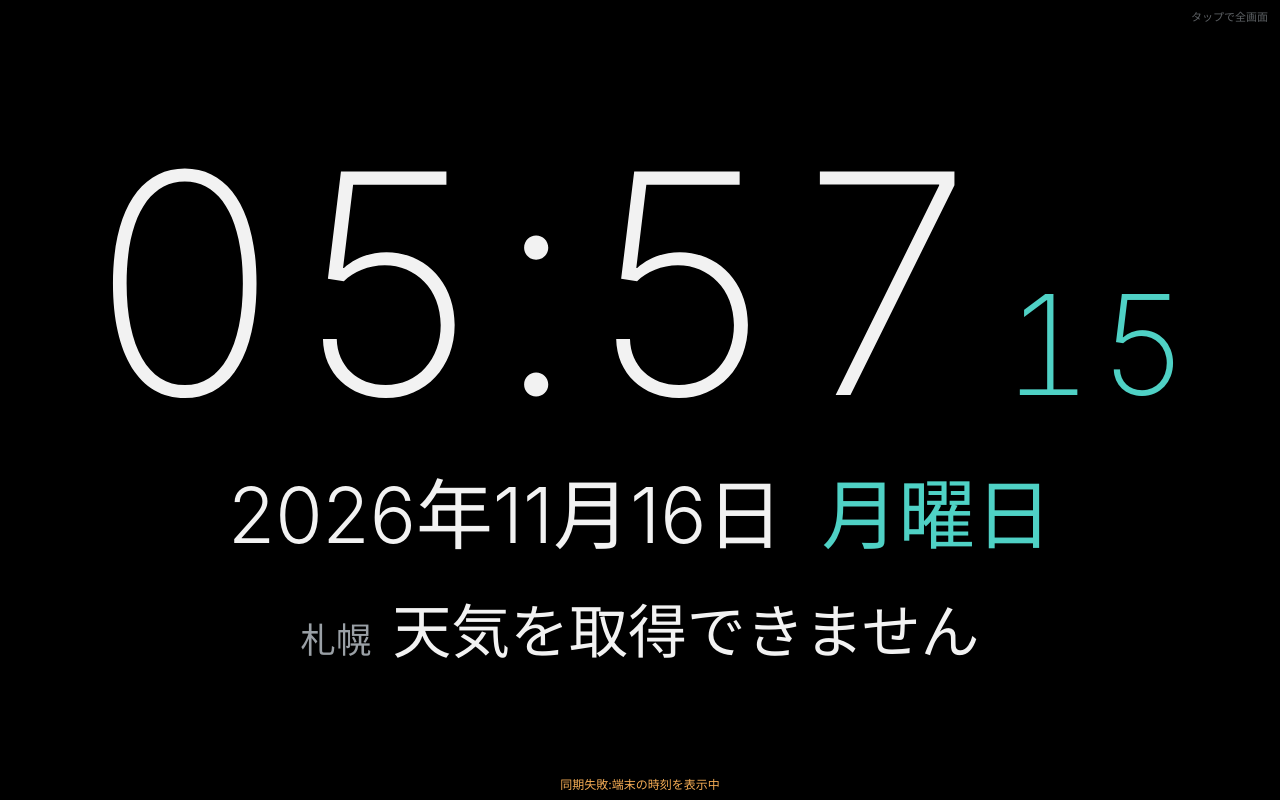
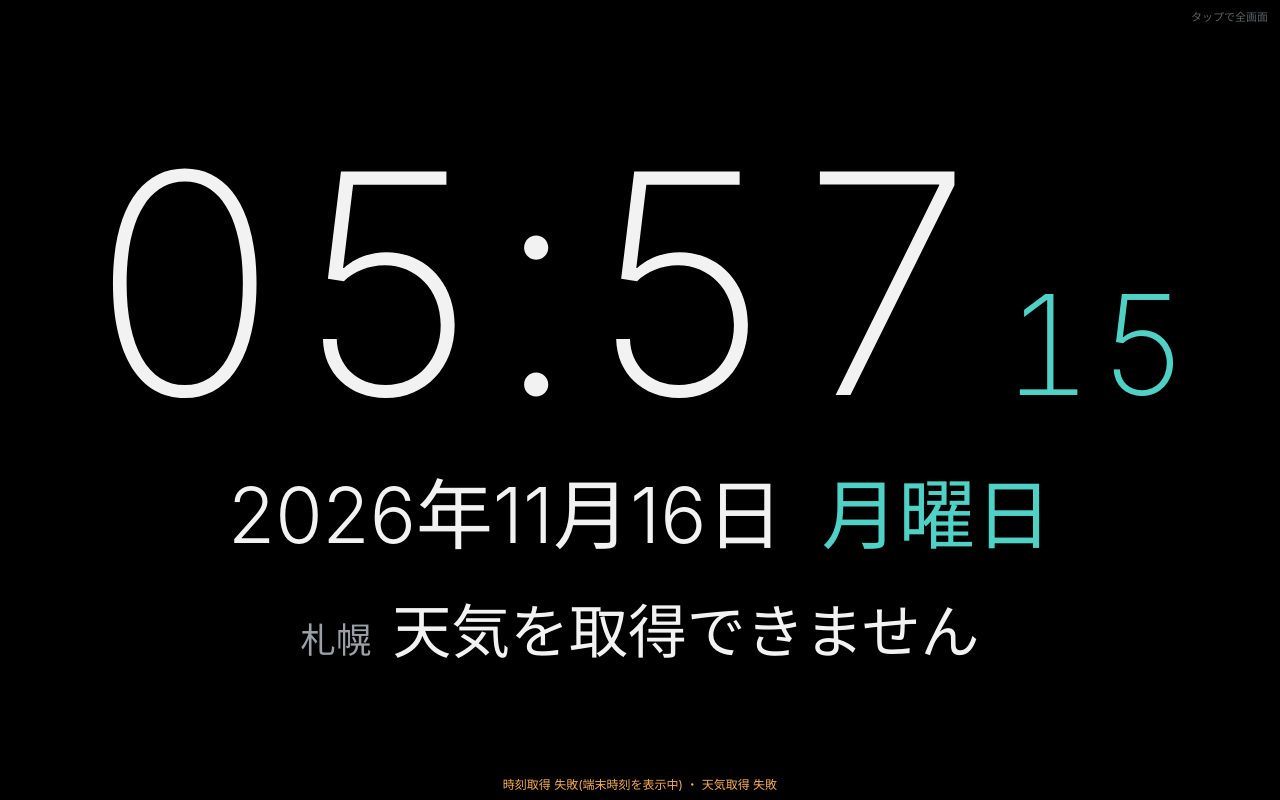
Before and after one commit to user-x45/clock, a plain HTML site: page index.html in a window 1280 px wide. Drawn offline with Linux system fonts and the light colour scheme; no server answers.

Commit message:
Update index.html

```diff
--- a/index.html
+++ b/index.html
@@ -109,16 +109,11 @@
 
   function renderStatus() {
     const el = $("status");
-    if (lastSync) {
-      const t = new Date(lastSync);
-      const sign = offset >= 0 ? "+" : "−";
-      el.textContent = `サーバー同期済 ${p2(t.getHours())}:${p2(t.getMinutes())} ・ 端末とのズレ ${sign}${Math.abs(Math.round(offset))}ms ・ 精度 ±${Math.round(accuracy)}ms`;
-      el.className = lastErr ? "warn" : "";
-    } else {
-      el.textContent = "同期失敗:端末の時刻を表示中";
-      el.className = "warn";
-    }
-    if (lastSync && lastErr) { el.textContent += "(再同期失敗)"; el.className = "warn"; }
+    const f = t => { const d = new Date(t); return p2(d.getHours()) + ":" + p2(d.getMinutes()) + ":" + p2(d.getSeconds()); };
+    const a = lastSync ? `時刻取得 ${f(lastSync)}` + (lastErr ? "(再取得失敗)" : "") : "時刻取得 失敗(端末時刻を表示中)";
+    const b = wLast ? `天気取得 ${f(wLast)}` + (wErr ? "(再取得失敗)" : "") : (wErr ? "天気取得 失敗" : "天気取得中…");
+    el.textContent = a + "  ・  " + b;
+    el.className = (lastErr || wErr || !lastSync) ? "warn" : "";
   }
 
 
@@ -136,7 +131,7 @@
     : c <= 82 ? ["fa-cloud-sun-rain", "にわか雨", "#63b3ed"]
     : c <= 86 ? ["fa-snowflake", "にわか雪", "#bee3f8"]
     : ["fa-cloud-bolt", "雷雨", "#ecc94b"];
-  let wLast = 0;
+  let wLast = 0, wErr = false;
   async function weather() {
     const el = $("weather");
     try {
@@ -147,8 +142,9 @@
       el.innerHTML = `<span class="city">札幌</span><i class="fa-solid ${icon} wi" style="color:${color}"></i>${label} ${Math.round(c.temperature_2m)}°C` +
         `<span class="city" style="margin-left:.6em">体感 ${Math.round(c.apparent_temperature)}°C</span>`;
       el.className = "";
-      wLast = Date.now();
+      wLast = Date.now(); wErr = false; renderStatus();
     } catch (e) {
+      wErr = true; renderStatus();
       if (wLast) el.className = "stale"; // 取得失敗時は前回値を薄く表示
       else el.innerHTML = '<span class="city">札幌</span>天気を取得できません';
     }
```
